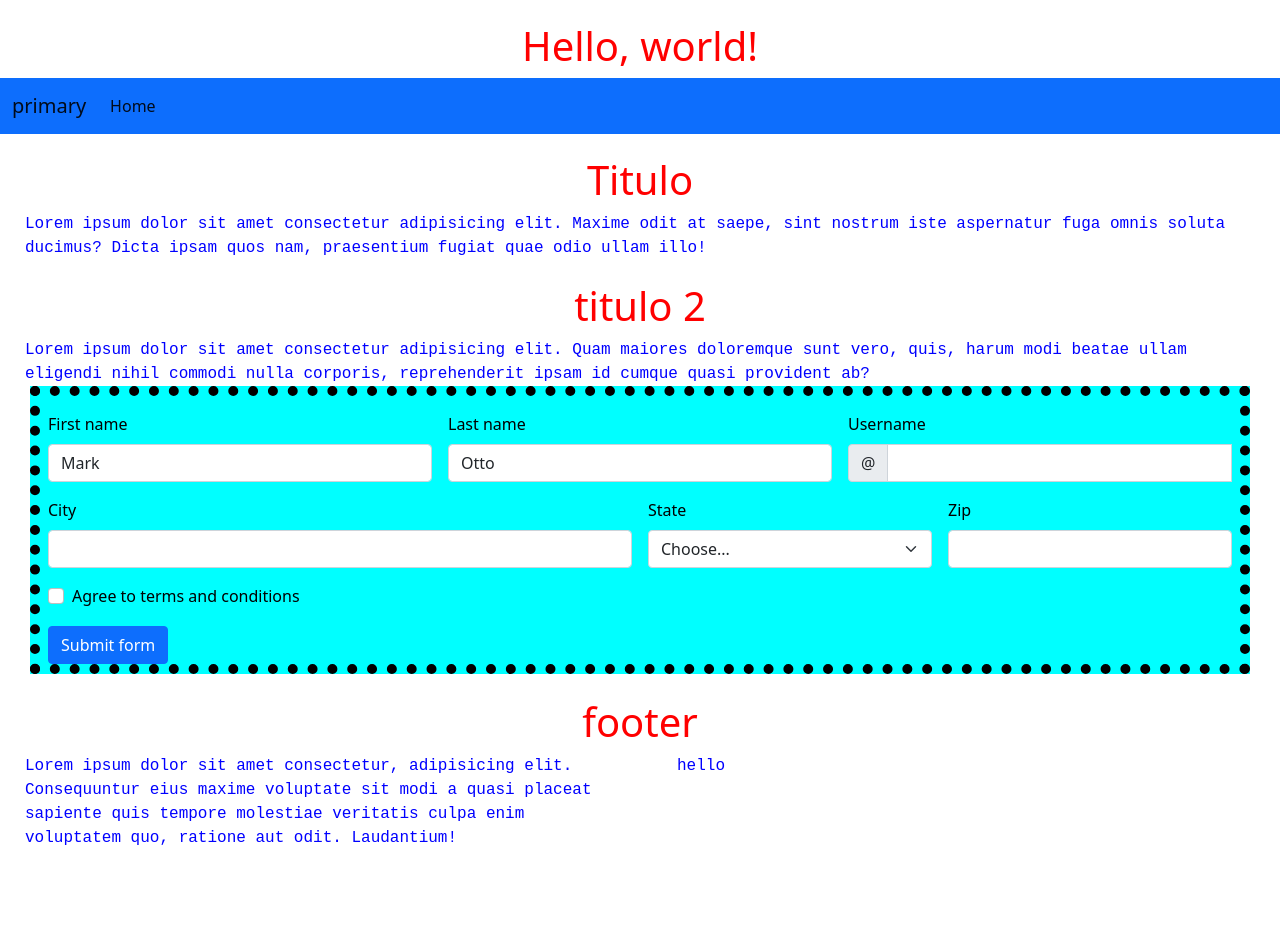
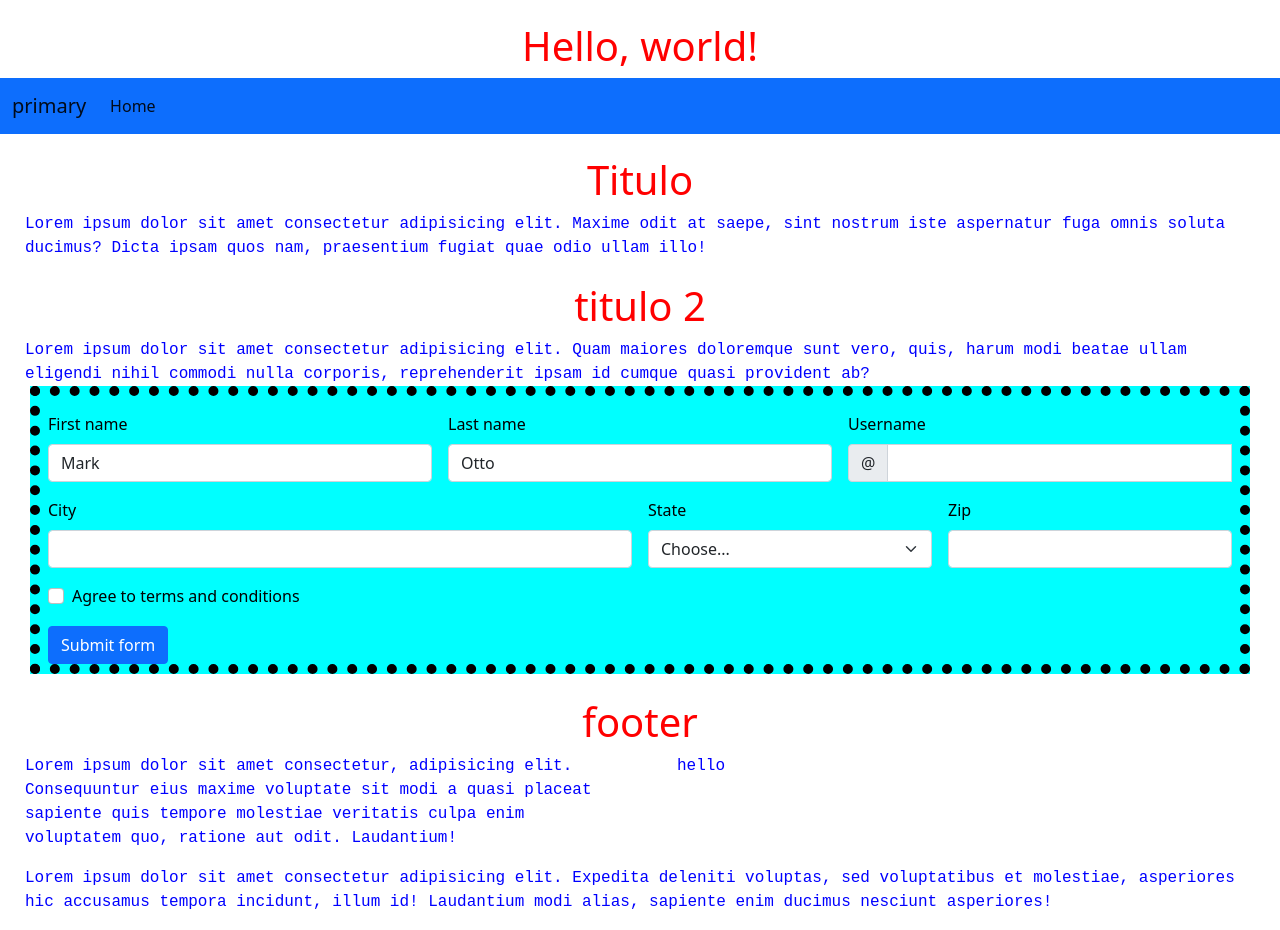
Before and after one commit to daviddedio/PruebasGit, a plain HTML site: page index.html in a window 1280 px wide. Before the commit the page ends 866 px from the top, so only its background shows below. Drawn offline with nearby package versions, Linux system fonts and the light colour scheme.

Commit message:
agregamos un footer

```diff
--- a/index.html
+++ b/index.html
@@ -109,6 +109,11 @@
                 <p>hello</p>
             </div>
         </div>
+        <div class="row">
+            <div class="col">
+                <p>Lorem ipsum dolor sit amet consectetur adipisicing elit. Expedita deleniti voluptas, sed voluptatibus et molestiae, asperiores hic accusamus tempora incidunt, illum id! Laudantium modi alias, sapiente enim ducimus nesciunt asperiores!</p>
+            </div>
+        </div>
      </footer>
 
     <!-- Optional JavaScript; choose one of the two! -->
```
